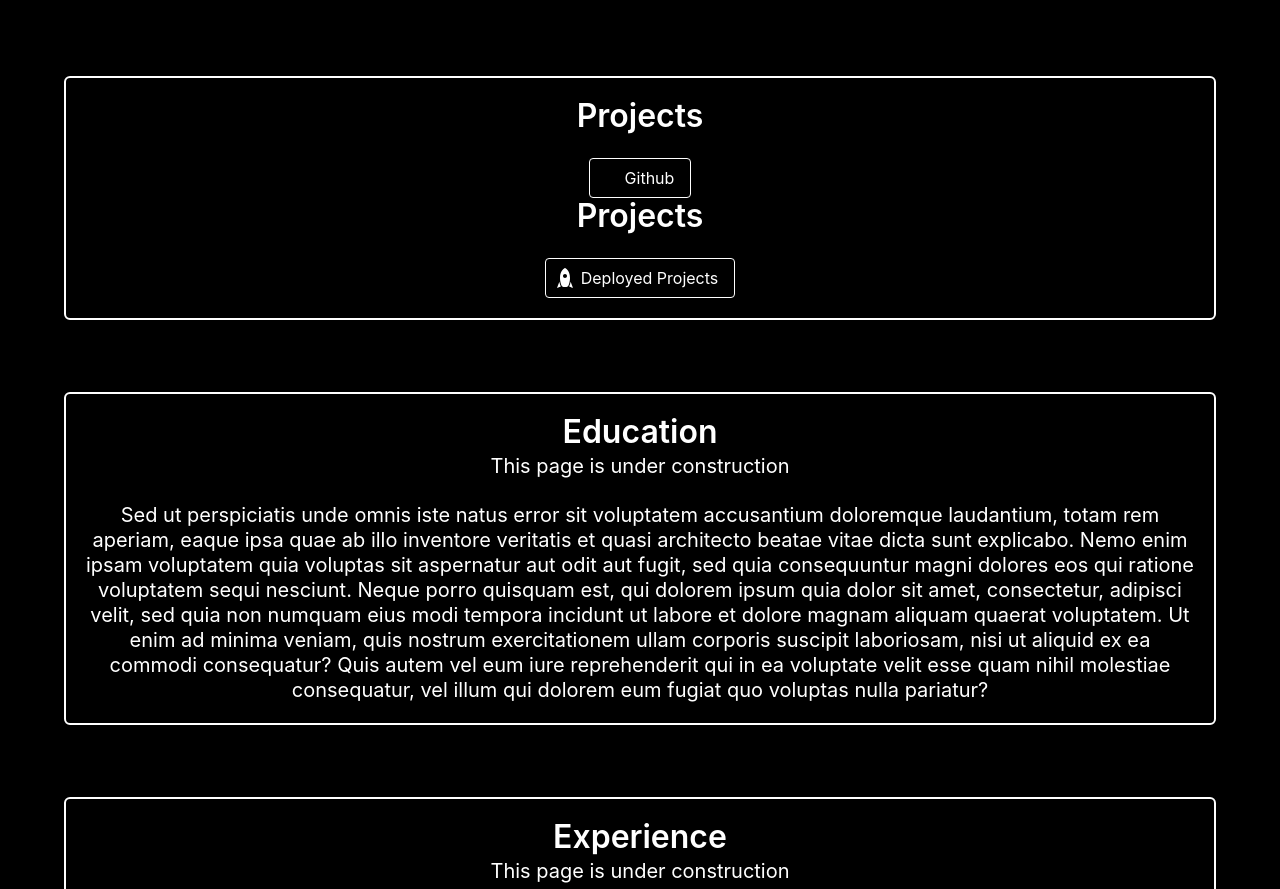
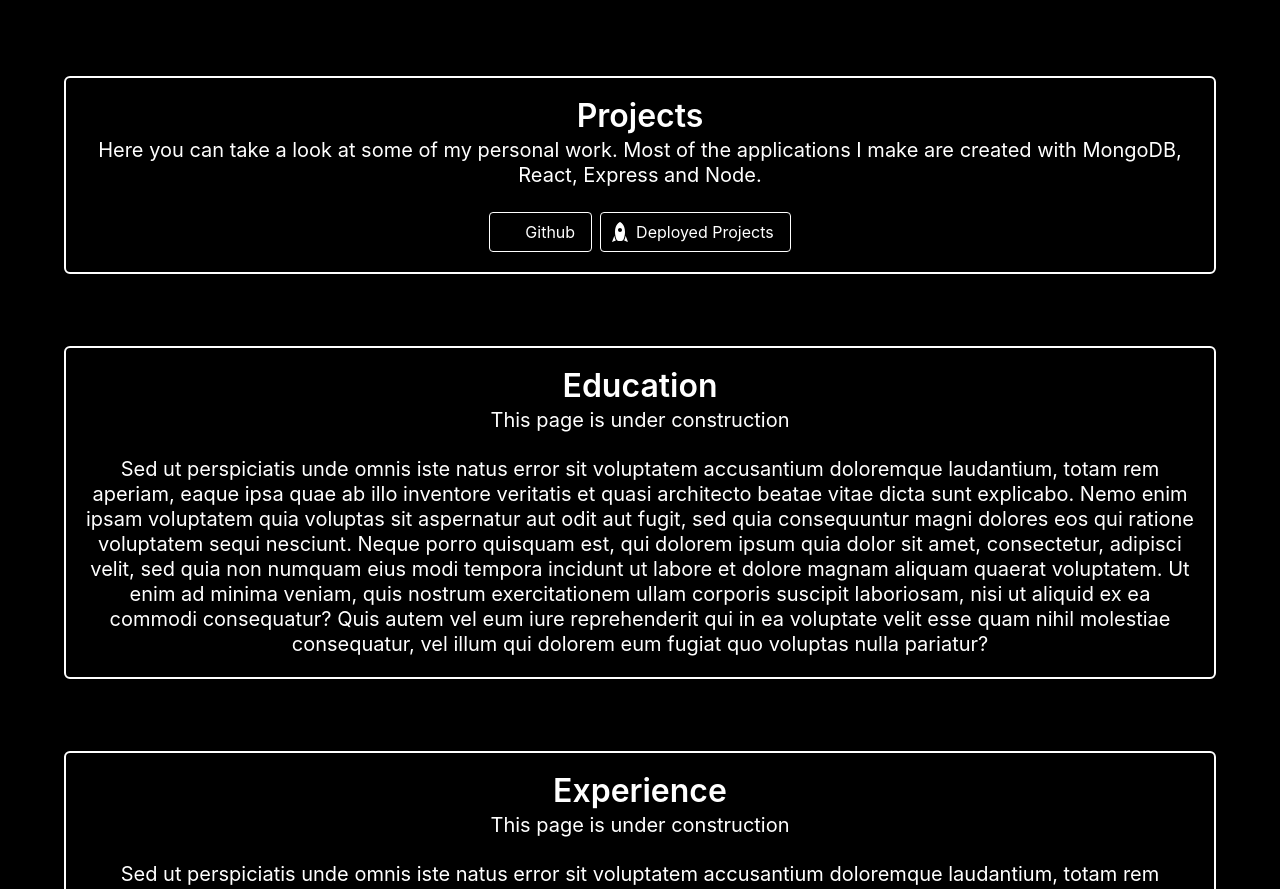
Before and after one commit to ShaneMoyo/portfolio-, a React (Create React App) app: page / in a window 1280 px wide. Shown: the part 900-1789 px from the top of the page. Built offline with nearby package versions, Linux system fonts and the light colour scheme; a small style sheet from the web is missing.

Commit message:
Center buttons add new copy.

```diff
--- a/src/App.js
+++ b/src/App.js
@@ -71,6 +71,12 @@ function App() {
                 <br/><br/><br/>
                 <div class="box black is-outlined has-text-white" >
                   <h1 class="title">Projects</h1>
+                  <h1 class="subtitle">
+                    Here you can take a look at some of my personal work.
+                    Most of the applications I make are created with
+                    MongoDB, React, Express and Node.
+                  </h1>
+                  <div class="buttons is-centered">
                   <a class="button is-white is-outlined" href="https://github.com/ShaneMoyo">
                     <span class="icon">
                       <Icon path={mdiGithubCircle}
@@ -81,7 +87,7 @@ function App() {
                     <br/>
                     <span>Github</span>
                   </a>
-                  <h1 class="title">Projects</h1>
+
                   <a class="button is-white is-outlined" href="https://github.com/ShaneMoyo">
                     <span class="icon">
                       <Icon path={mdiRocket}
@@ -91,6 +97,7 @@ function App() {
                     </span>
                     <span>Deployed Projects</span>
                   </a>
+                  </div>
                 </div>
               </ScrollAnimation>
             </div>
```
